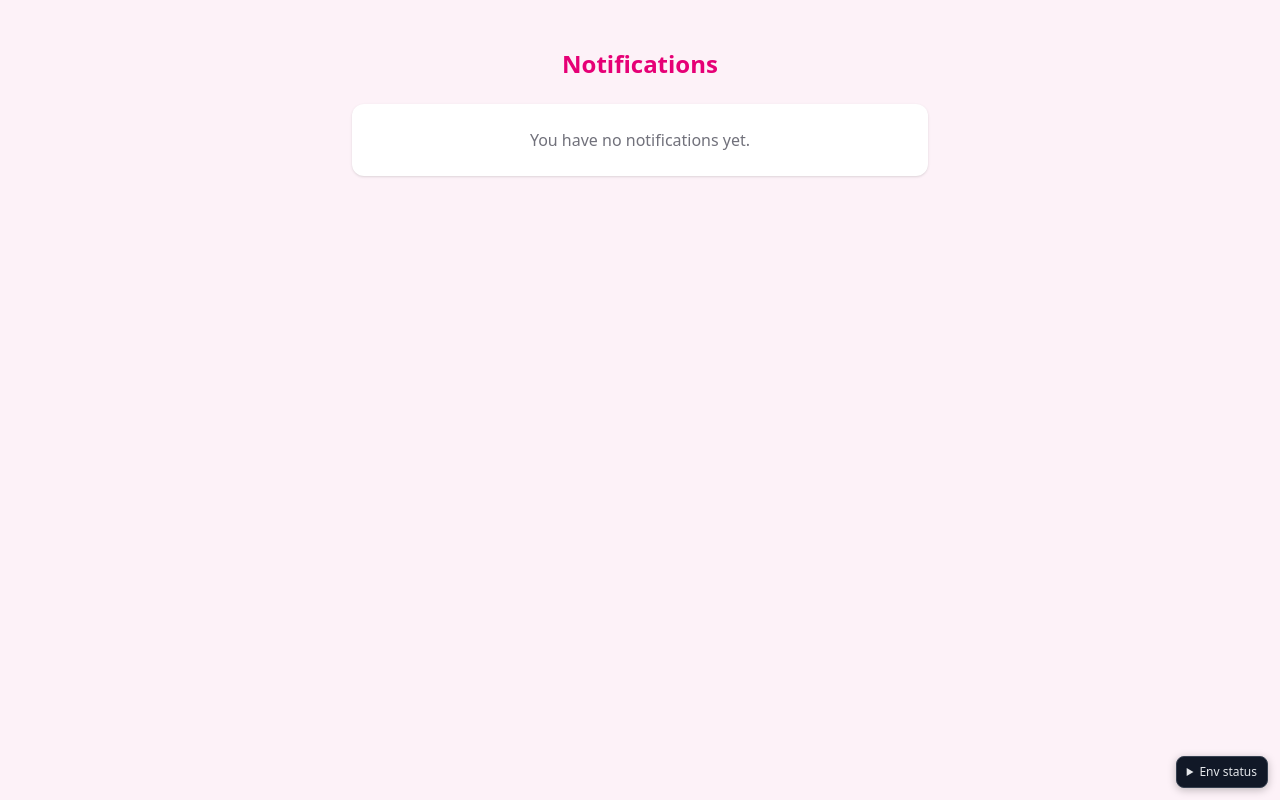
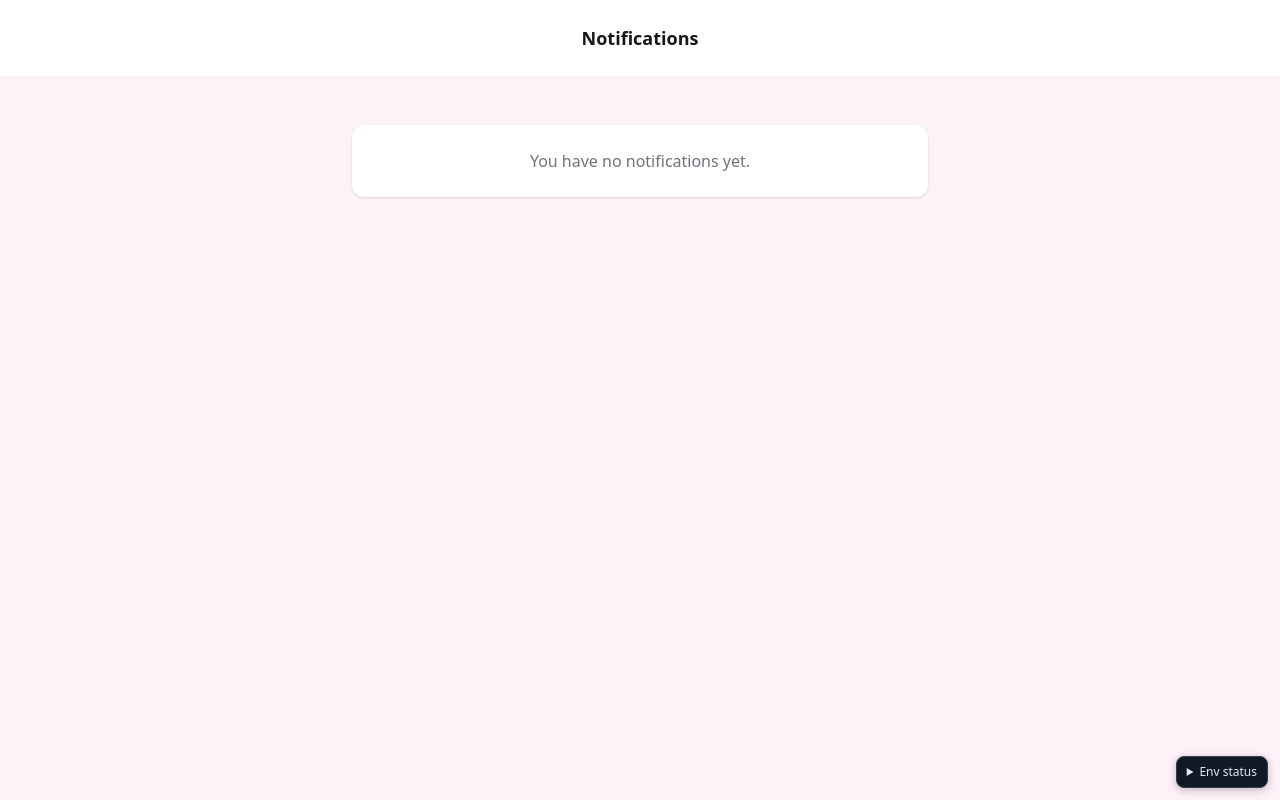
Before and after one commit to kalieaton19-lang/momvillage-frontend, a Next.js app: page /notifications in a window 1280 px wide. Built offline with nearby package versions, Linux system fonts and the light colour scheme; no server answers.

Commit message:
style(notifications): white title banner and light pink background

```diff
--- a/app/notifications/page.tsx
+++ b/app/notifications/page.tsx
@@ -2,10 +2,15 @@ import React from "react";
 
 export default function NotificationsPage() {
   return (
-    <div className="min-h-screen bg-pink-50 dark:bg-zinc-900 flex flex-col items-center justify-start pt-12">
-      <h1 className="text-2xl font-bold mb-6 text-pink-600">Notifications</h1>
-      <div className="bg-white dark:bg-zinc-800 rounded-xl shadow p-6 w-full max-w-xl">
-        <p className="text-zinc-500 dark:text-zinc-300 text-center">You have no notifications yet.</p>
+    <div className="min-h-screen bg-pink-50 dark:bg-zinc-900 w-full">
+      {/* White title banner */}
+      <div className="w-full py-6 bg-white dark:bg-zinc-900 border-b border-zinc-100 dark:border-zinc-800 text-center rounded-none">
+        <h1 className="text-lg font-bold text-zinc-900 dark:text-zinc-50">Notifications</h1>
+      </div>
+      <div className="flex flex-col items-center justify-start pt-12">
+        <div className="bg-white dark:bg-zinc-800 rounded-xl shadow p-6 w-full max-w-xl">
+          <p className="text-zinc-500 dark:text-zinc-300 text-center">You have no notifications yet.</p>
+        </div>
       </div>
     </div>
   );
```
